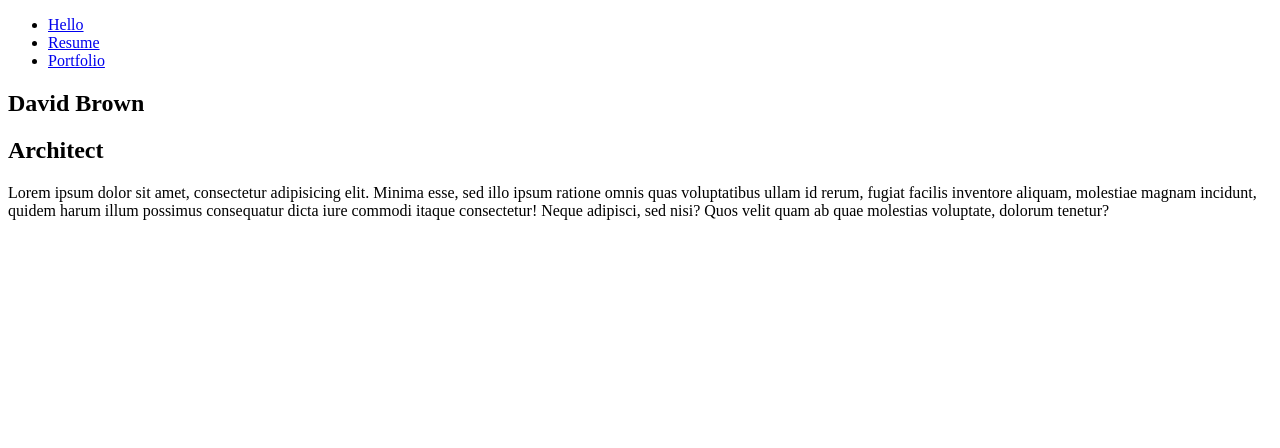
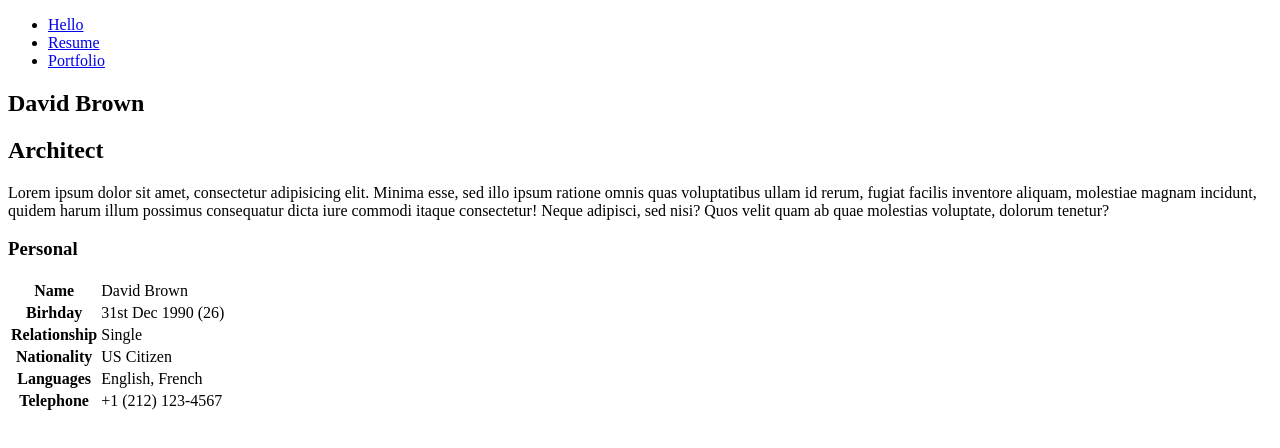
Before and after one commit to thancock20/resume-clone, a plain HTML site: page index.html in a window 1280 px wide. Drawn offline with Linux system fonts and the light colour scheme.

Commit message:
Add personal article to HTML

```diff
--- a/index.html
+++ b/index.html
@@ -27,6 +27,38 @@
 
   <section class="info">
     <div>
+      <article class="personal">
+        <h3>Personal</h3>
+
+        <table>
+          <tbody>
+            <tr>
+              <th scope="row">Name</th>
+              <td>David Brown</td>
+            </tr>
+            <tr>
+              <th scope="row">Birhday</th>
+              <td>31st Dec 1990 (26)</td>
+            </tr>
+            <tr>
+              <th scope="row">Relationship</th>
+              <td>Single</td>
+            </tr>
+            <tr>
+              <th scope="row">Nationality</th>
+              <td>US Citizen</td>
+            </tr>
+            <tr>
+              <th scope="row">Languages</th>
+              <td>English, French</td>
+            </tr>
+            <tr>
+              <th scope="row">Telephone</th>
+              <td>+1 (212) 123-4567</td>
+            </tr>
+          </tbody>
+        </table>
+      </article>
     </div>
 
     <div>
```
